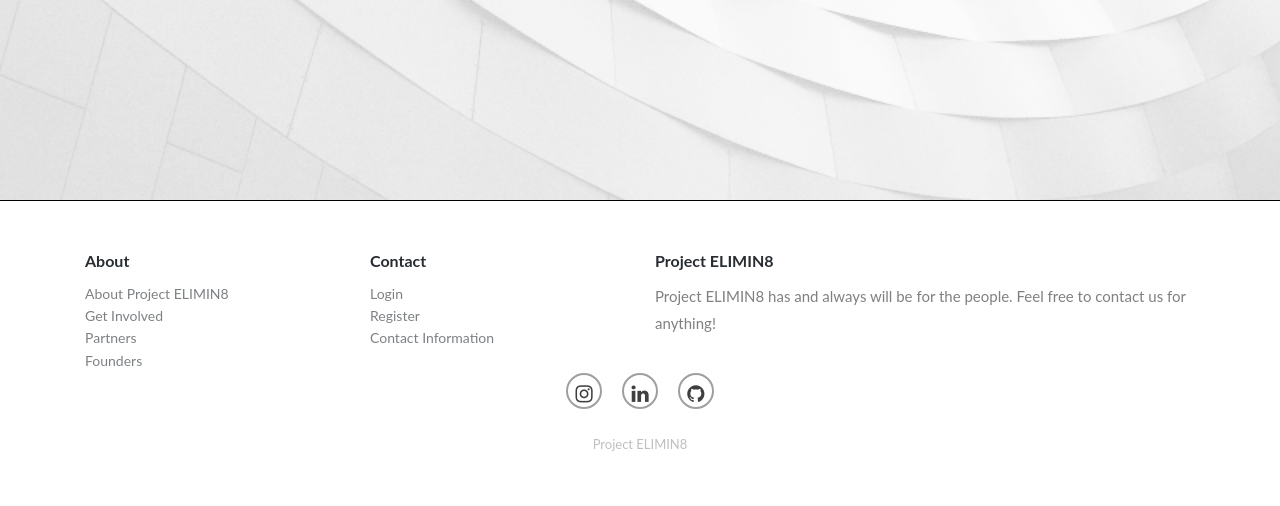
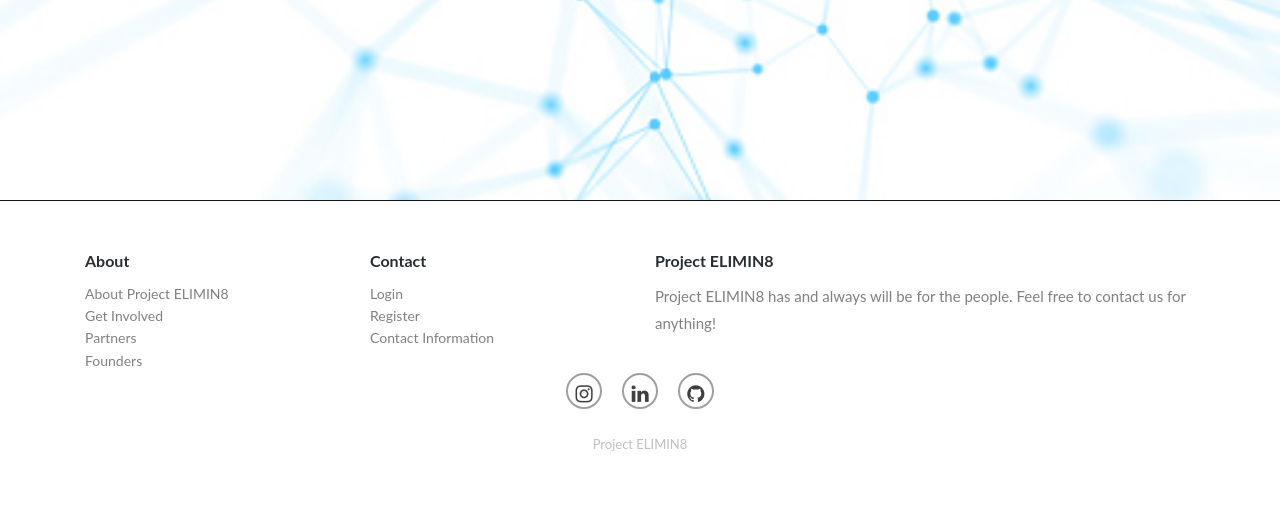
Before and after one commit to peacekeeper6/CastSD-Branch-Org, a Flask app: page / in a window 1280 px wide. Shown: the part 2800-3306 px from the top of the page. Run offline with Flask 2, Linux system fonts and the light colour scheme; some libraries are stand-ins or nearby versions.

Commit message:
background changes/experimenting with gradient animation

```diff
--- a/Flaskenv/static/styles/footer.css
+++ b/Flaskenv/static/styles/footer.css
@@ -83,7 +83,7 @@ h10 {
     padding:50px 0;
     color:#282d32;
     background-color:#ffffff;
-    border-top: 1px solid #000000;
+    border-top: 1px solid #141414;
 }
 
 .footer-white h3 {
--- a/Flaskenv/templates/layouts/base.html
+++ b/Flaskenv/templates/layouts/base.html
@@ -9,19 +9,35 @@
     <link rel="stylesheet" href="https://stackpath.bootstrapcdn.com/bootstrap/4.3.1/css/bootstrap.min.css" integrity="sha384-ggOyR0iXCbMQv3Xipma34MD+dH/1fQ784/j6cY/iJTQUOhcWr7x9JvoRxT2MZw1T" crossorigin="anonymous">
     <link rel="stylesheet" href="https://cdn.jsdelivr.net/npm/bootstrap@4.3.1/dist/css/bootstrap.min.css" integrity="sha384-ggOyR0iXCbMQv3Xipma34MD+dH/1fQ784/j6cY/iJTQUOhcWr7x9JvoRxT2MZw1T" crossorigin="anonymous">
     <link rel="stylesheet" href="/static/assets/scss">
-    <link rel="icon" href="/static/assets/elimin8!.jpg">
+    <link rel="icon" href="/static/assets/image_6483441.JPG">
     <title>| Project ELIMIN8 |</title>
-    <link rel="shortcut icon" href="/static/assets/elimin8!.jpg">
+    <link rel="shortcut icon" href="/static/assets/image_6483441.JPG">
 
 
     {%block head %}
 <style>
-body {
-    color: #000000;
-    background-image: url({{ url_for('static', filename='assets/white-unsplash-9d0375d2.jpg') }});
+    /* color: #000000;
+    background-image: url({{ url_for('static', filename='assets/background.jpg') }});
     background-repeat: no-repeat;
-    background-size:100% 100%;
-}
+    background-size:100% 100%; */
+    body {
+            background: linear-gradient(-45deg, #ffffff, #ffffff,#e7ffff,#ffffff);
+            background-size: 400% 400%;
+            animation: gradient 10s ease infinite;
+            height: 100vh;
+        }
+
+        @keyframes gradient {
+            0% {
+                background-position: 0% 50%;
+            }
+            50% {
+                background-position: 100% 50%;
+            }
+            100% {
+                background-position: 0% 50%;
+            }
+        }
 </style>
     {%endblock%}
 </head>
--- a/Flaskenv/templates/layouts/index.html
+++ b/Flaskenv/templates/layouts/index.html
@@ -6,19 +6,19 @@
     <title>Project ELIMIN8</title>
     <style>
         .bgimg-1 {
-            background-image: url({{ url_for('static', filename='assets/white-unsplash-9d0375d2.jpg') }});
+            background-image: url({{ url_for('static', filename='assets/background.jpg') }});
             background-repeat: no-repeat;
             background-size:100% 100%;
             min-height: 100%;
         }
         .bgimg-3 {
-            background-image: url({{ url_for('static', filename='assets/white-unsplash-9d0375d2.jpg') }});
+            background-image: url({{ url_for('static', filename='assets/background.jpg') }});
             background-repeat: no-repeat;
             background-size:100% 100%;
             min-height: 400px;
         }
         .bgimg-2 {
-            background-image: url({{ url_for('static', filename='assets/white-unsplash-9d0375d2.jpg') }});
+            background-image: url({{ url_for('static', filename='assets/background.jpg') }});
             background-repeat: no-repeat;
             background-size:100% 100%;
             max-height: 700px;
```
Also changed, not shown: Flaskenv/static/assets/background.jpg (added), Flaskenv/static/assets/image_6483441.JPG (added).
